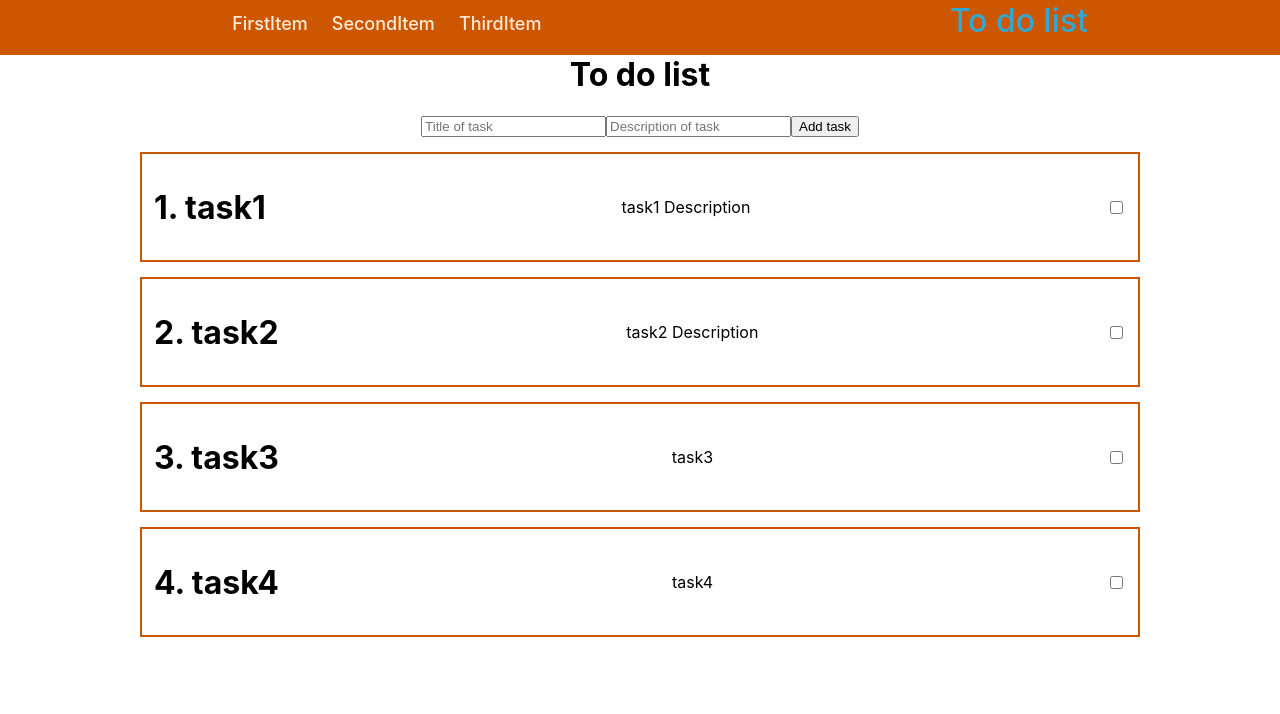
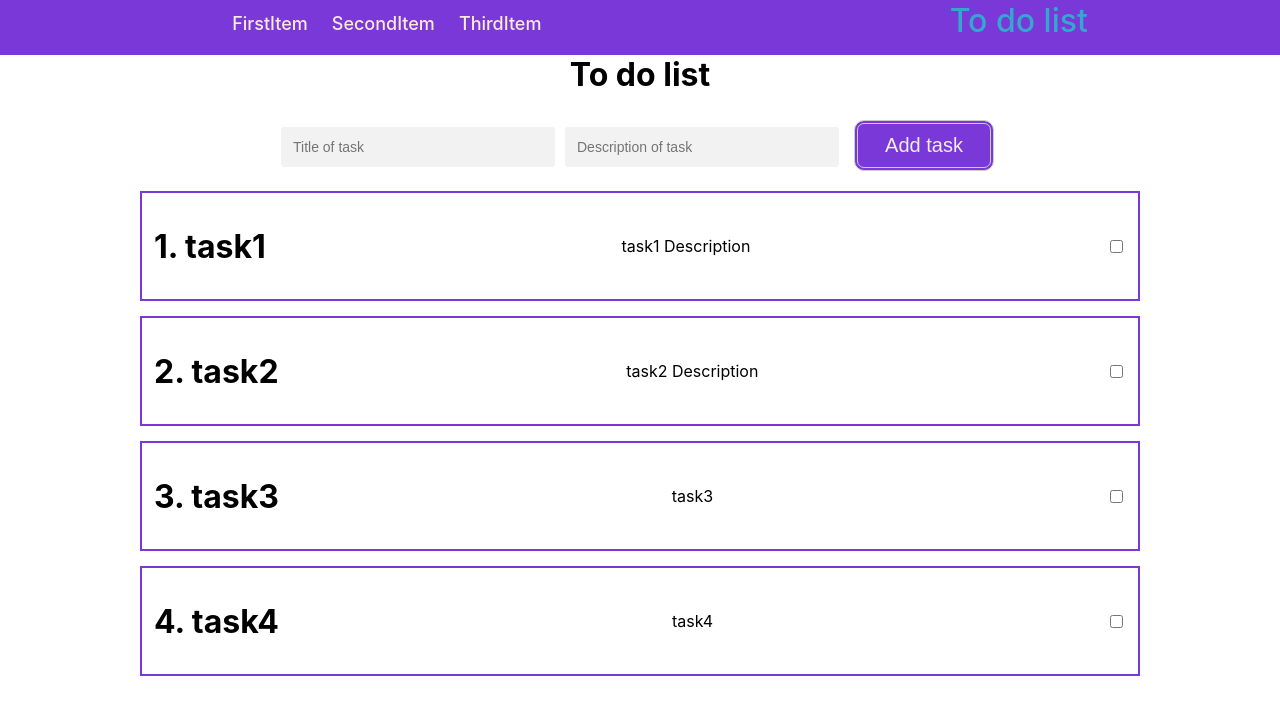
Before and after one commit to VladVynnyk/To-do-list, a React (Create React App) app: page / in a window 1280 px wide. Shown: the top 714 px of the page. Built offline with nearby package versions, Linux system fonts and the light colour scheme.

Commit message:
Added style for button and inputs

```diff
--- a/src/App.js
+++ b/src/App.js
@@ -31,10 +31,8 @@ function App() {
                 ?
                 <ToDoList tasks={tasks} remove={removeTask}/>
                 :
-                <h1 style={{textAlign: 'center'}}>Tasks not added</h1>}
-
+                <h1>Tasks not added</h1>}
         </div>
-
     </div>
   );
 }
--- a/src/Components/Header/Header.module.css
+++ b/src/Components/Header/Header.module.css
@@ -1,7 +1,7 @@
 .header{
     display: flex;
     justify-content: space-around;
-    background-color: #cd5700;
+    background-color: #7b38d8;
     height: 55px;
 }
 .navBar{
--- a/src/Components/ToDoList/ToDoItem/ToDoItem.module.css
+++ b/src/Components/ToDoList/ToDoItem/ToDoItem.module.css
@@ -1,7 +1,7 @@
 .container{
     display: flex;
     flex-flow: row;
-    border: 2px #cd5700 solid;
+    border: 2px #7b38d8 solid;
     padding: 12px;
     margin-top: 15px;
     justify-content: space-between;
--- a/src/UI/Button/Button.jsx
+++ b/src/UI/Button/Button.jsx
@@ -1,5 +1,5 @@
 import React from 'react';
-
+import classes from './Button.module.css'
 const Button = (props) => {
     return (
         <button {...props}>
--- /dev/null
+++ b/src/UI/Button/Button.module.css
@@ -0,0 +1,38 @@
+button {
+    display: inline-block;
+    background-color: #7b38d8;
+    border-radius: 10px;
+    border: 4px double #cccccc;
+    color: #eeeeee;
+    text-align: center;
+    font-size: 20px;
+    padding: 10px;
+    width: 140px;
+    transition: all 0.5s;
+    cursor: pointer;
+    margin: 5px;
+}
+button span {
+    cursor: pointer;
+    display: inline-block;
+    position: relative;
+    transition: 0.5s;
+}
+button span:after {
+    content: '\00bb';
+    position: absolute;
+    opacity: 0;
+    top: 0;
+    right: -20px;
+    transition: 0.5s;
+}
+button:hover {
+    background-color: #f7c2f9;
+}
+button:hover span {
+    padding-right: 25px;
+}
+button:hover span:after {
+    opacity: 1;
+    right: 0;
+}
--- a/src/UI/Input/Input.jsx
+++ b/src/UI/Input/Input.jsx
@@ -1,8 +1,8 @@
 import React from 'react';
-
+import classes from './Input.module.css'
 const Input = (props) => {
     return (
-        <input {...props}/>
+        <input className={classes.input} {...props}/>
     );
 };
 
--- a/src/UI/Input/Input.module.css
+++ b/src/UI/Input/Input.module.css
@@ -0,0 +1,10 @@
+.input{
+    border: none;
+    appearance: none;
+    background: #f2f2f2;
+    padding: 12px;
+    border-radius: 3px;
+    width: 250px;
+    font-size: 14px;
+    margin-right: 10px;
+}
```
